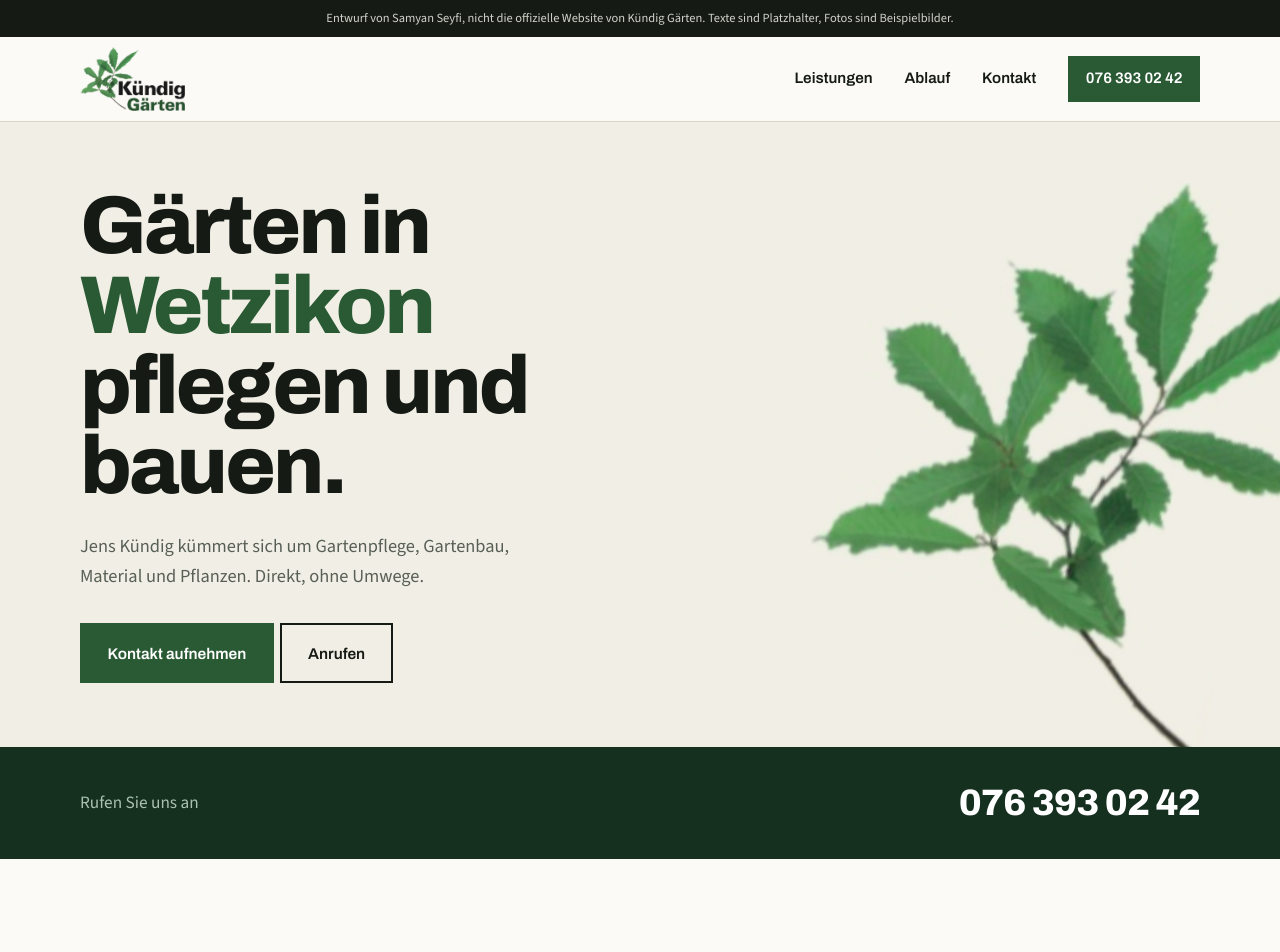
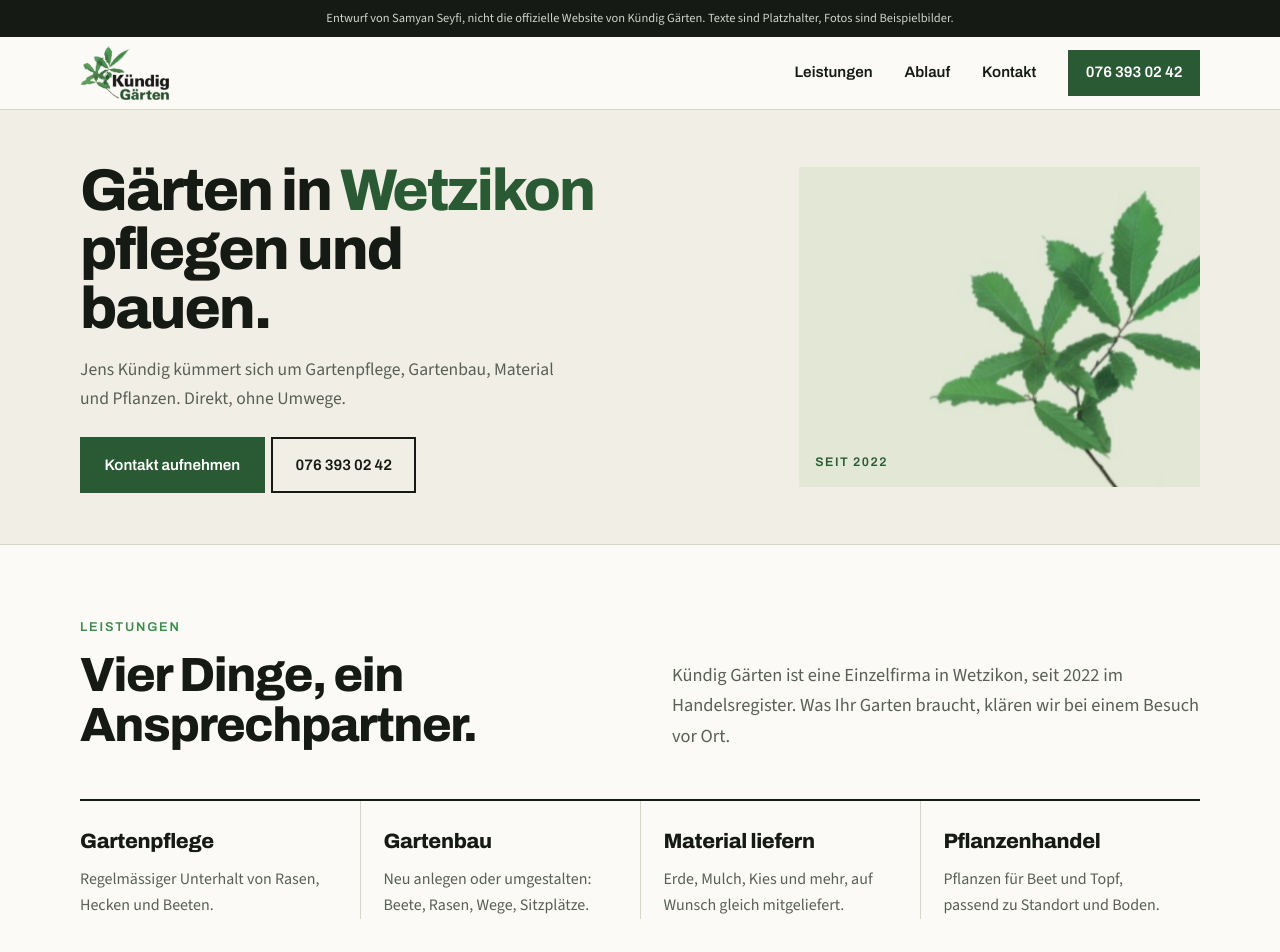
Before and after one commit to sasemufc/vorschau, a plain HTML site: page kuendig-gaerten/index.html in a window 1280 px wide. Shown: the top 952 px of the page. Drawn offline with nearby package versions, Linux system fonts and the light colour scheme.

Commit message:
Kündig Gärten: kompakterer Einstieg
Co-Authored-By: Claude Sonnet 5.5 <noreply@anthropic.com>
Claude-Session: https://claude.ai/code/session_01YEZa5pqQQLWD3n75Pa84dG

```diff
--- a/kuendig-gaerten/index.html
+++ b/kuendig-gaerten/index.html
@@ -21,35 +21,29 @@ a{color:inherit}
 .draft{background:var(--ink);color:#cfd3c9;font-size:.78rem;text-align:center;padding:.5rem 1rem}
 
 header{background:var(--white);position:sticky;top:0;z-index:30;border-bottom:1px solid var(--line)}
-.top{display:flex;align-items:center;justify-content:space-between;gap:1.5rem;height:84px}
-.top img{height:64px;width:auto;display:block}
+.top{display:flex;align-items:center;justify-content:space-between;gap:1.5rem;height:72px}
+.top img{height:54px;width:auto;display:block}
 .top nav{display:flex;gap:2rem;align-items:center}
 .top nav a{text-decoration:none;font-family:var(--head);font-weight:600;font-size:.95rem}
 .top nav a:hover{color:var(--green)}
 .top nav .tel{background:var(--green);color:#fff;padding:.65rem 1.1rem}
 .top nav .tel:hover{background:var(--ink);color:#fff}
 
-/* Einstieg mit Zweig */
-.hero{background:var(--paper);position:relative;overflow:clip;min-height:clamp(480px,72vh,680px);display:flex;align-items:center}
-.hero .wrap{position:relative;z-index:2;padding:4rem 0}
-.hero h1{font-family:var(--head);font-weight:800;font-size:clamp(2.5rem,6.4vw,5.4rem);line-height:.98;letter-spacing:-.035em;max-width:11ch}
+/* Einstieg */
+.hero{background:var(--paper);border-bottom:1px solid var(--line)}
+.hero .wrap{display:grid;grid-template-columns:minmax(0,1.25fr) minmax(0,.75fr);gap:clamp(1.5rem,4vw,3.5rem);align-items:center;padding:clamp(2rem,4vw,3.2rem) 0}
+.hero h1{font-family:var(--head);font-weight:800;font-size:clamp(2.2rem,4.6vw,3.8rem);line-height:1;letter-spacing:-.035em;max-width:14ch}
 .hero h1 span{color:var(--green)}
-.hero p{margin:1.5rem 0 2rem;max-width:28rem;color:var(--mute);font-size:1.15rem}
-.btn{display:inline-block;font-family:var(--head);font-weight:600;font-size:.97rem;padding:.95rem 1.6rem;background:var(--green);color:#fff;text-decoration:none;border:2px solid var(--green)}
+.hero p{margin:1.1rem 0 1.5rem;max-width:30rem;color:var(--mute);font-size:1.1rem}
+.btn{display:inline-block;font-family:var(--head);font-weight:600;font-size:.95rem;padding:.85rem 1.4rem;background:var(--green);color:#fff;text-decoration:none;border:2px solid var(--green)}
 .btn:hover{background:var(--ink);border-color:var(--ink)}
 .btn.o{background:transparent;color:var(--ink);border-color:var(--ink);margin-left:.4rem}
 .btn.o:hover{background:var(--ink);color:#fff}
-.hero .zweig{height:auto;position:absolute;z-index:1;right:-4%;top:50%;width:min(46vw,540px);transform:translateY(-50%) rotate(8deg);transform-origin:30% 90%;animation:sway 9s ease-in-out infinite}
-@keyframes sway{0%,100%{transform:translateY(-50%) rotate(8deg)}50%{transform:translateY(-50%) rotate(10.5deg)}}
+.tile{background:#e2e7d6;aspect-ratio:5/4;max-height:330px;width:100%;position:relative;overflow:hidden}
+.tile img{position:absolute;right:-6%;bottom:-8%;width:78%;height:auto;transform:rotate(10deg);transform-origin:50% 100%}
+.tile span{position:absolute;left:1rem;bottom:.9rem;font-family:var(--head);font-weight:600;font-size:.78rem;letter-spacing:.12em;text-transform:uppercase;color:var(--green)}
 
-/* Nummer-Leiste */
-.callbar{background:var(--dark);color:#fff}
-.callbar .wrap{display:flex;align-items:center;justify-content:space-between;gap:1rem 2rem;flex-wrap:wrap;padding:1.6rem 0}
-.callbar span{color:#aac2ae}
-.callbar a{font-family:var(--head);font-weight:800;font-size:clamp(1.5rem,3.4vw,2.3rem);letter-spacing:-.02em;text-decoration:none}
-.callbar a:hover{color:#9fd3a9}
-
-section{padding:clamp(3.5rem,8vw,6rem) 0}
+section{padding:clamp(2.5rem,6vw,4.5rem) 0}
 .k{font-family:var(--head);font-weight:600;font-size:.8rem;letter-spacing:.14em;text-transform:uppercase;color:var(--leaf);margin-bottom:.8rem}
 h2{font-family:var(--head);font-weight:800;font-size:clamp(1.9rem,4vw,3rem);line-height:1.04;letter-spacing:-.03em;max-width:17ch}
 
@@ -89,21 +83,18 @@ footer .wrap{display:flex;justify-content:space-between;gap:1rem;flex-wrap:wrap}
   .svc{grid-template-columns:repeat(2,minmax(0,1fr))}
   .svc div:nth-child(3){padding-left:0;border-left:0}
   .svc div:nth-child(n+3){margin-top:1.6rem;border-top:1px solid var(--line)}
-  .intro,.contact .wrap{grid-template-columns:minmax(0,1fr)}
+  .hero .wrap,.intro,.contact .wrap{grid-template-columns:minmax(0,1fr)}
   .steps{grid-template-columns:minmax(0,1fr)}
   .photos{grid-template-columns:minmax(0,1fr)}
 }
 @media (max-width:760px){
-  .top{height:72px}.top img{height:52px}
+  .top{height:64px}.top img{height:46px}
   .top nav a:not(.tel){display:none}
-  .hero{min-height:0}
-  .hero .zweig{width:48vw;right:-6%;top:auto;bottom:-3%;transform:rotate(8deg);animation:none}
-  .hero .wrap{padding:3rem 0 15.5rem}
+  .tile{max-height:240px;aspect-ratio:16/10}
   .btn.o{margin:.6rem 0 0}
   .contact dl{grid-template-columns:minmax(0,1fr);gap:0}
   .contact dd{margin-bottom:.9rem}
 }
-@media (prefers-reduced-motion:reduce){.hero .zweig{animation:none}}
 </style>
 </head>
 <body>
@@ -125,15 +116,13 @@ footer .wrap{display:flex;justify-content:space-between;gap:1rem;flex-wrap:wrap}
 <main id="top">
 <div class="hero">
   <div class="wrap">
-    <h1>Gärten in <span>Wetzikon</span> pflegen und bauen.</h1>
-    <p>Jens Kündig kümmert sich um Gartenpflege, Gartenbau, Material und Pflanzen. Direkt, ohne Umwege.</p>
-    <a class="btn" href="#kontakt">Kontakt aufnehmen</a><a class="btn o" href="tel:+41763930242">Anrufen</a>
+    <div>
+      <h1>Gärten in <span>Wetzikon</span> pflegen und bauen.</h1>
+      <p>Jens Kündig kümmert sich um Gartenpflege, Gartenbau, Material und Pflanzen. Direkt, ohne Umwege.</p>
+      <a class="btn" href="#kontakt">Kontakt aufnehmen</a><a class="btn o" href="tel:+41763930242">076 393 02 42</a>
+    </div>
+    <div class="tile" aria-hidden="true"><img src="zweig.png" alt="" width="559" height="593"><span>Seit 2022</span></div>
   </div>
-  <img class="zweig" src="zweig.png" alt="" width="559" height="593">
-</div>
-
-<div class="callbar">
-  <div class="wrap"><span>Rufen Sie uns an</span><a href="tel:+41763930242">076 393 02 42</a></div>
 </div>
 
 <section id="leistungen">
```
